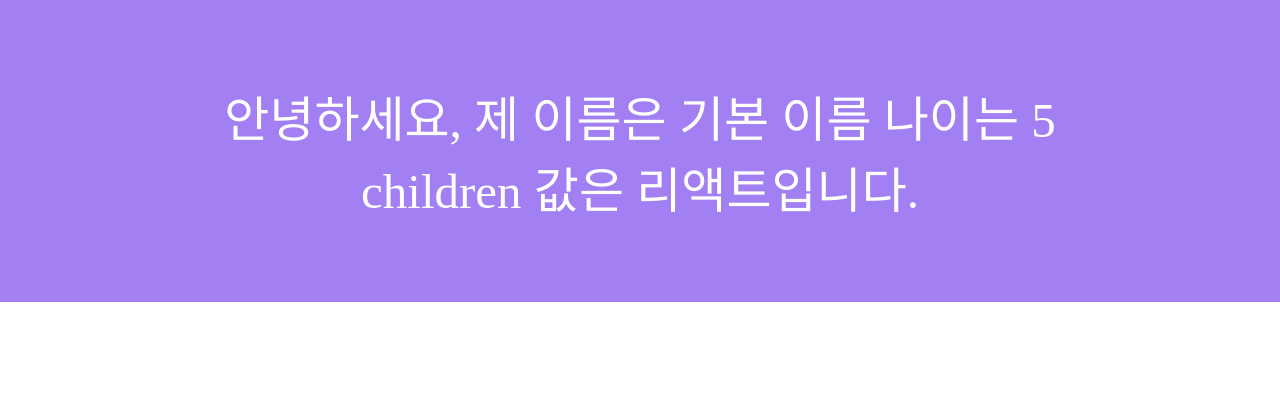
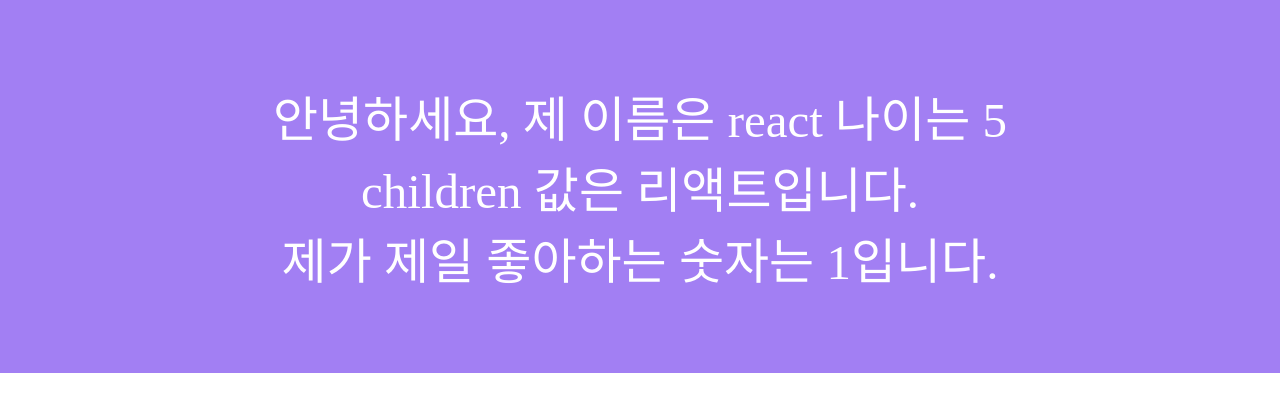
Before and after one commit to star-moon-cloud-k/WebProject, a React (Create React App) app in the folder react/react200/: page / in a window 1280 px wide. Shown: the top 412 px of the page. Built offline with nearby package versions, Linux system fonts and the light colour scheme.

Commit message:
class type component

```diff
--- a/react/react200/src/App.js
+++ b/react/react200/src/App.js
@@ -5,7 +5,7 @@
 const App = () => {
     const age = 5;
     return (
-        <MyComponent age = {age}>리액트</MyComponent>
+        <MyComponent age = {age} name = "react" favoriteNumber={1}>리액트</MyComponent>
     )
 
 
--- a/react/react200/src/Component/MyComponent.js
+++ b/react/react200/src/Component/MyComponent.js
@@ -1,21 +1,31 @@
-import React from "react";
+import React, {Component} from "react";
 import PropTypes from "prop-types";
-const MyComponent = ({name , children, age}) =>{
+class MyComponent extends Component{
+    render() {
+        const {name, favoriteNumber, children , age} = this.props;       //비구조화 할당
+
+
         return (
             <div>
                 안녕하세요, 제 이름은 {name} 나이는 {age} <br/>
                 children 값은 {children}
                 입니다.
+                <br/>
+                제가 제일 좋아하는 숫자는 {favoriteNumber}입니다.
             </div>
         );
     };
+};
+
     MyComponent.defaultProps = {
-   name : '기본 이름'
+   name : '기본 이름',
+    // favoriteNumber : 44
 };
 
 MyComponent.propTypes = {
     name : PropTypes.string,
     children : PropTypes.string,
-    age : PropTypes.number
+    age : PropTypes.number,
+    favoriteNumber: PropTypes.number.isRequired
 }
 export default MyComponent;
```
Lines whose indentation alone changed are shown as unchanged.
